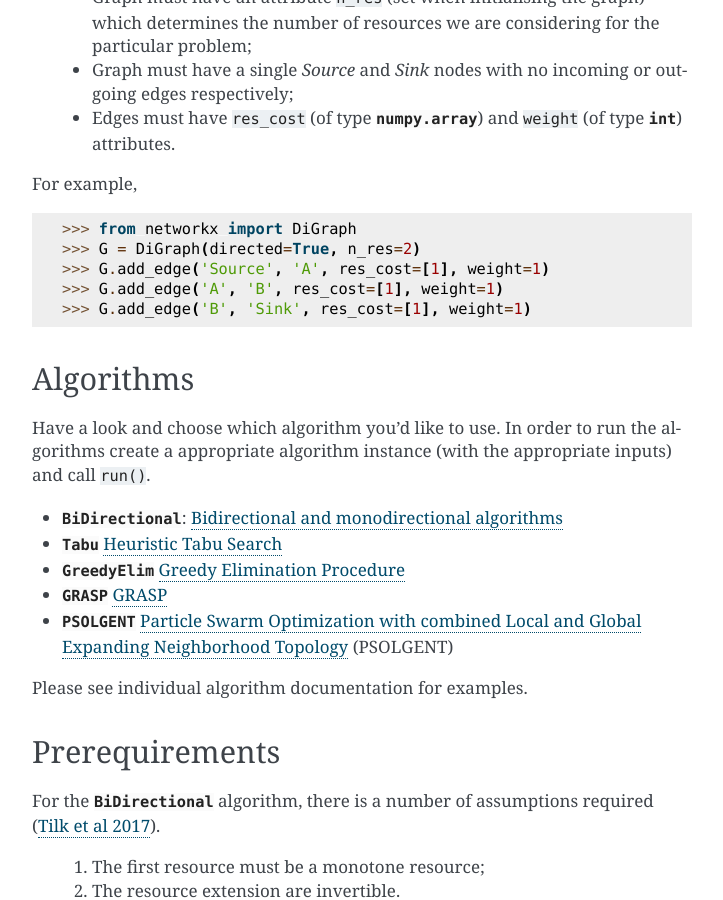
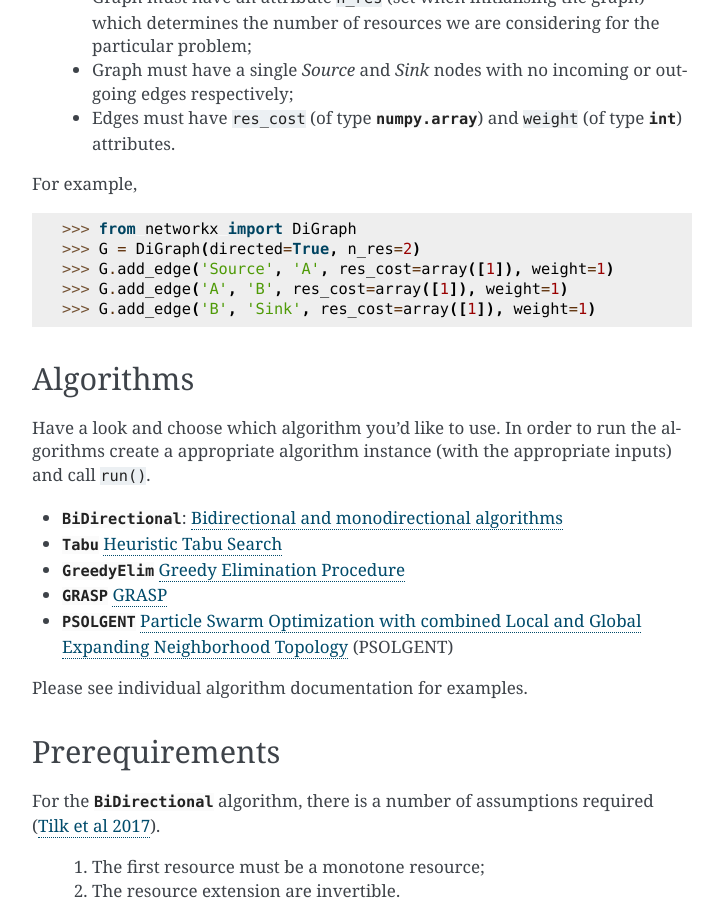
Before and after one commit to torressa/cspy, a Sphinx documentation site: the page built from docs/how_to.rst, in a window 1280 px wide and 900 px high, scrolled down 386 px. Shown: the whole window, without its empty margins (388-1111 px from the left). Built offline with Sphinx 7.4.7, drawn with Linux system fonts in a browser that asks for light colours; formulas are drawn with MathJax 3.

Commit message:
updated docs

```diff
--- a/docs/how_to.rst
+++ b/docs/how_to.rst
@@ -22,9 +22,9 @@ For example,
 
         >>> from networkx import DiGraph
         >>> G = DiGraph(directed=True, n_res=2)
-        >>> G.add_edge('Source', 'A', res_cost=[1], weight=1)
-        >>> G.add_edge('A', 'B', res_cost=[1], weight=1)
-        >>> G.add_edge('B', 'Sink', res_cost=[1], weight=1)
+        >>> G.add_edge('Source', 'A', res_cost=array([1]), weight=1)
+        >>> G.add_edge('A', 'B', res_cost=array([1]), weight=1)
+        >>> G.add_edge('B', 'Sink', res_cost=array([1]), weight=1)
 
 Algorithms
 ~~~~~~~~~~
```
